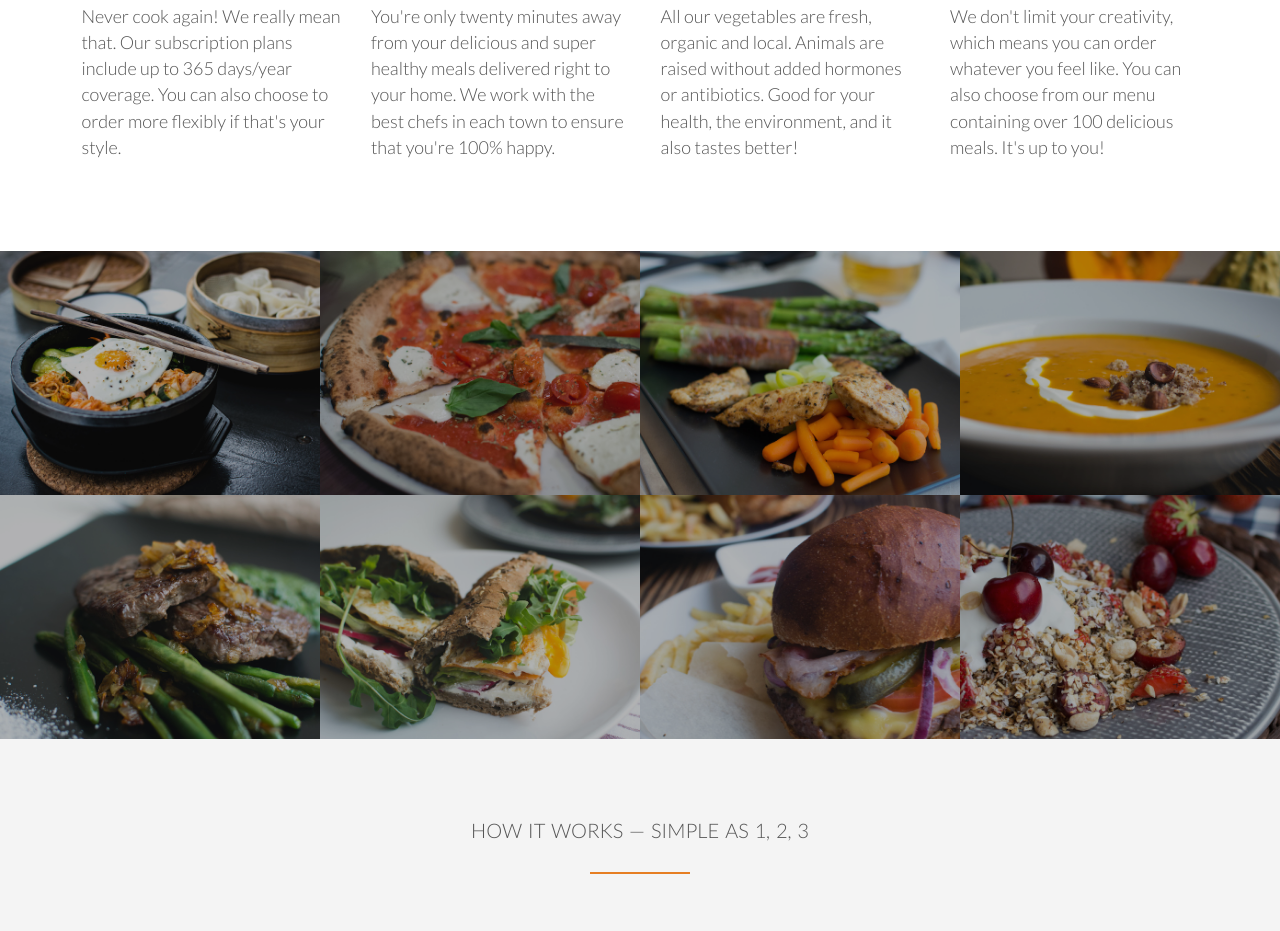
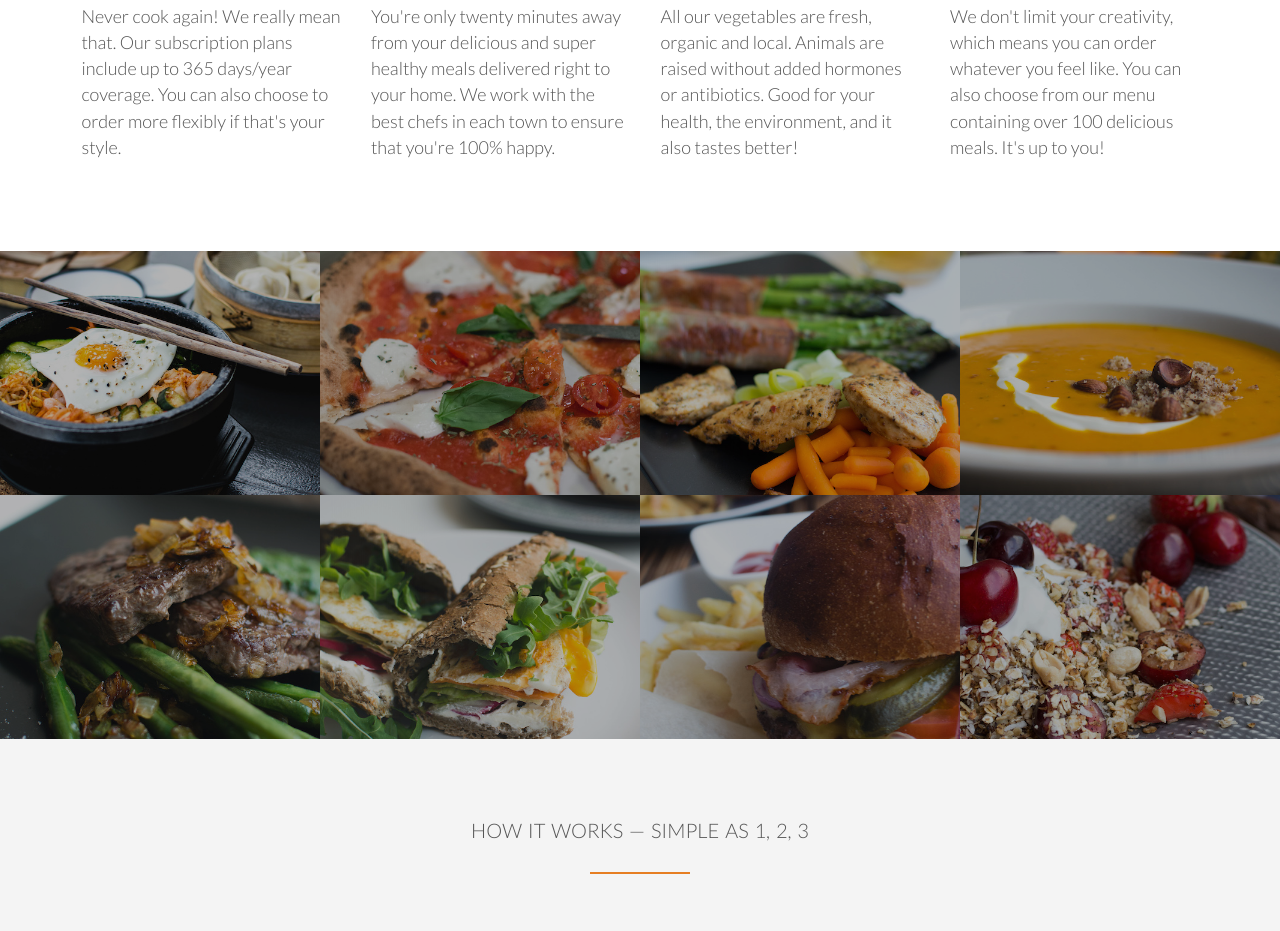
Before and after one commit to ManSteel/html_css_reponsive, a plain HTML site: page index.html in a window 1280 px wide. Shown: the part 1202-2133 px from the top of the page. Drawn offline with nearby package versions, Linux system fonts and the light colour scheme.

Commit message:
auro prefix css

```diff
--- a/main.css
+++ b/main.css
@@ -191,6 +191,10 @@ header{
     top: 50%;
     left: 50%;
     transform: translate(-50%,-50%);
+    -webkit-transform: translate(-50%,-50%);
+    -moz-transform: translate(-50%,-50%);
+    -ms-transform: translate(-50%,-50%);
+    -o-transform: translate(-50%,-50%);
 }
 
 .logo{
@@ -250,9 +254,13 @@ header{
 .meal-photo img{
     width: 100%;
     margin: 0;
-    transform: scale(1.15);
+    transform: scale(1.5);
     opacity: 0.7;
     transition: transform 0.5s, opacity 0.5s;
+    -webkit-transform: scale(1.5);
+    -moz-transform: scale(1.5);
+    -ms-transform: scale(1.5);
+    -o-transform: scale(1.5);
 }
 .meal-photo img:hover{
     opacity: 1;
```
